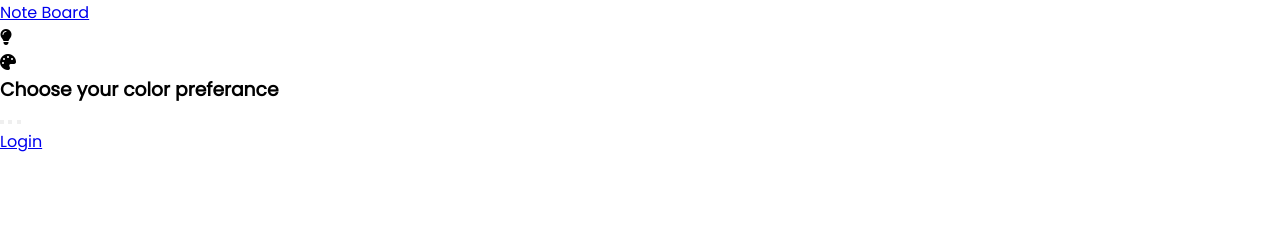
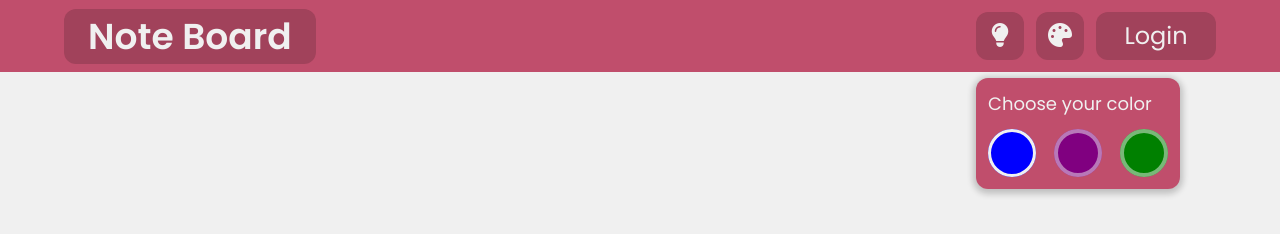
Before and after one commit to PushkarevAR/note-board, a plain HTML site: page index.html in a window 1280 px wide. Drawn offline with Linux system fonts and the light colour scheme.

Commit message:
Finished header
Header with: theme, colors, colors dropdown, login

```diff
--- a/index.html
+++ b/index.html
@@ -2,22 +2,24 @@
 <html lang="en">
 
 <head>
-    <meta charset="UTF-8">
-    <meta http-equiv="X-UA-Compatible" content="IE=edge">
-    <meta name="viewport" content="width=device-width, initial-scale=1.0">
+  <meta charset="UTF-8" />
+  <meta http-equiv="X-UA-Compatible" content="IE=edge" />
+  <meta name="viewport" content="width=device-width, initial-scale=1.0" />
   <title>Note Board</title>
-    <link rel="stylesheet" href="style.css">
+  <link rel="stylesheet" href="style.css" />
   <script src="https://kit.fontawesome.com/3617a89b26.js" crossorigin="anonymous"></script>
 </head>
 
 <body>
   <header>
+    <div class="header-box">
       <div class="logo">
         <a href="#">Note Board</a>
       </div>
 
+      <div class="header-box-right">
         <div class="appearance">
-            <div class="theme-switcher">
+          <div class="theme-switcher-icon">
             <i class="fas fa-lightbulb"></i>
           </div>
 
@@ -26,25 +28,26 @@
               <i class="fas fa-palette"></i>
             </div>
 
-                <div class="color-switcher-dropdown">
-                    <h3>Choose your color preferance</h3>
+            <div class="color-switcher-dropdown open">
+              <h3>Choose your color</h3>
 
-                    <button class="color blue active"></button>
+              <div class="btn-box">
+
+                <button class="color active blue"></button>
                 <button class="color purple"></button>
                 <button class="color green"></button>
+
               </div>
             </div>
-
+          </div>
         </div>
 
         <div class="login-signup">
           <a href="#">Login</a>
         </div>
+      </div>
+    </div>
   </header>
-
-
-
-
 </body>
 
 </html>
--- a/style.css
+++ b/style.css
@@ -1,16 +1,175 @@
-@import url('https://fonts.googleapis.com/css2?family=Poppins&display=swap');
+@import url("https://fonts.googleapis.com/css2?family=Poppins:wght@200;300;400;500;600;700&display=swap");
 
-*{
-    margin: 0;
-    padding: 0;
-    box-sizing: border-box;
-    font-family: 'Poppins', sans-serif;
-    transition: all 0.15s ease-in;
+* {
+  margin: 0;
+  padding: 0;
+  box-sizing: border-box;
+  font-family: "Poppins", sans-serif;
+  transition: all 0.15s ease;
 }
 
-:root{
-    --white: rgb(211, 211, 211);
-    --black: rgb(54, 54, 54);
-    --darck: rgb(97, 48, 61);
-    --light: rgb(192, 78, 108);
+:root {
+  --white: rgb(240, 240, 240);
+  --dark: rgb(161, 66, 91);
+  --light: rgb(192, 78, 108);
+  --hover: rgb(161, 66, 91, 0.4);
 }
+
+body {
+  background-color: var(--white);
+}
+
+header {
+  position: fixed;
+
+  height: 72px;
+  width: 100%;
+
+  background-color: var(--light);
+}
+
+header .header-box {
+  height: 100%;
+  max-width: 1200px;
+
+  margin: auto;
+  padding: 0 24px;
+
+  display: flex;
+  align-items: center;
+  justify-content: space-between;
+}
+
+.header-box .logo {
+  padding: 0 24px;
+
+  border-radius: 12px;
+  background-color: var(--dark);
+  cursor: pointer;
+}
+
+.header-box .logo a {
+  font-size: 36px;
+  font-weight: 600;
+  color: var(--white);
+  text-decoration: none;
+}
+
+.header-box-right {
+  height: 48px;
+
+  display: flex;
+  align-items: center;
+}
+
+.header-box-right .appearance {
+  display: flex;
+  align-items: center;
+}
+
+.appearance .color-switcher {
+  display: flex;
+  align-items: center;
+  position: relative;
+}
+
+.appearance .theme-switcher-icon,
+.appearance .color-switcher-icon {
+  height: 100%;
+  width: 48px;
+
+  margin-right: 12px;
+
+  line-height: 48px;
+  border-radius: 12px;
+  text-align: center;
+  color: var(--white);
+  font-size: 24px;
+  background-color: var(--dark);
+  cursor: pointer;
+}
+
+.appearance .theme-switcher-icon.dark{
+  color: rgb(255, 230, 0);
+}
+
+.appearance .color-switcher-dropdown {
+  padding: 12px;
+  width: 204px;
+  position: absolute;
+  top: -200px;
+  border-radius: 12px;
+  background-color: var(--light);
+  box-shadow: 0 2px 6px 3px rgba(0, 0, 0, 0.2);
+  pointer-events: none;
+}
+
+.color-switcher-dropdown.open {
+  top: 66px;
+  left: -60px;
+  pointer-events: auto;
+}
+
+.color-switcher-dropdown h3 {
+  color: var(--white);
+  font-size: 18px;
+  font-weight: 400;
+}
+
+.color-switcher-dropdown .btn-box {
+  margin-top: 12px;
+  display: flex;
+  align-items: center;
+  justify-content: space-between;
+}
+
+.color-switcher-dropdown button {
+  height: 48px;
+  width: 48px;
+
+  border: none;
+  outline: none;
+  border-radius: 50%;
+  box-shadow: inset 0 0 0 4px rgb(240, 240, 240, 0.5);
+  cursor: pointer;
+}
+
+.color-switcher-dropdown button.blue {
+  background-color: blue;
+}
+.color-switcher-dropdown button.purple {
+  background-color: purple;
+}
+.color-switcher-dropdown button.green {
+  background-color: green;
+}
+.color-switcher-dropdown button.active {
+  box-shadow: inset 0 0 0 3px rgb(240, 240, 240, 1);
+}
+.color-switcher-dropdown button.color:hover {
+  box-shadow: inset 0 0 0 3px rgb(240, 240, 240, 1);
+}
+
+.header-box-right .login-signup {
+  height: 100%;
+  width: 120px;
+
+  line-height: 48px;
+  text-align: center;
+  border-radius: 12px;
+  background-color: var(--dark);
+  cursor: pointer;
+}
+
+header .logo:hover,
+.header-box-right .login-signup:hover,
+.appearance .theme-switcher-icon:hover,
+.appearance .color-switcher-icon:hover {
+  background-color: var(--hover);
+}
+
+.header-box-right .login-signup a {
+  color: var(--white);
+  font-size: 24px;
+  text-decoration: none;
+}
```
Lines whose indentation alone changed are shown as unchanged.
